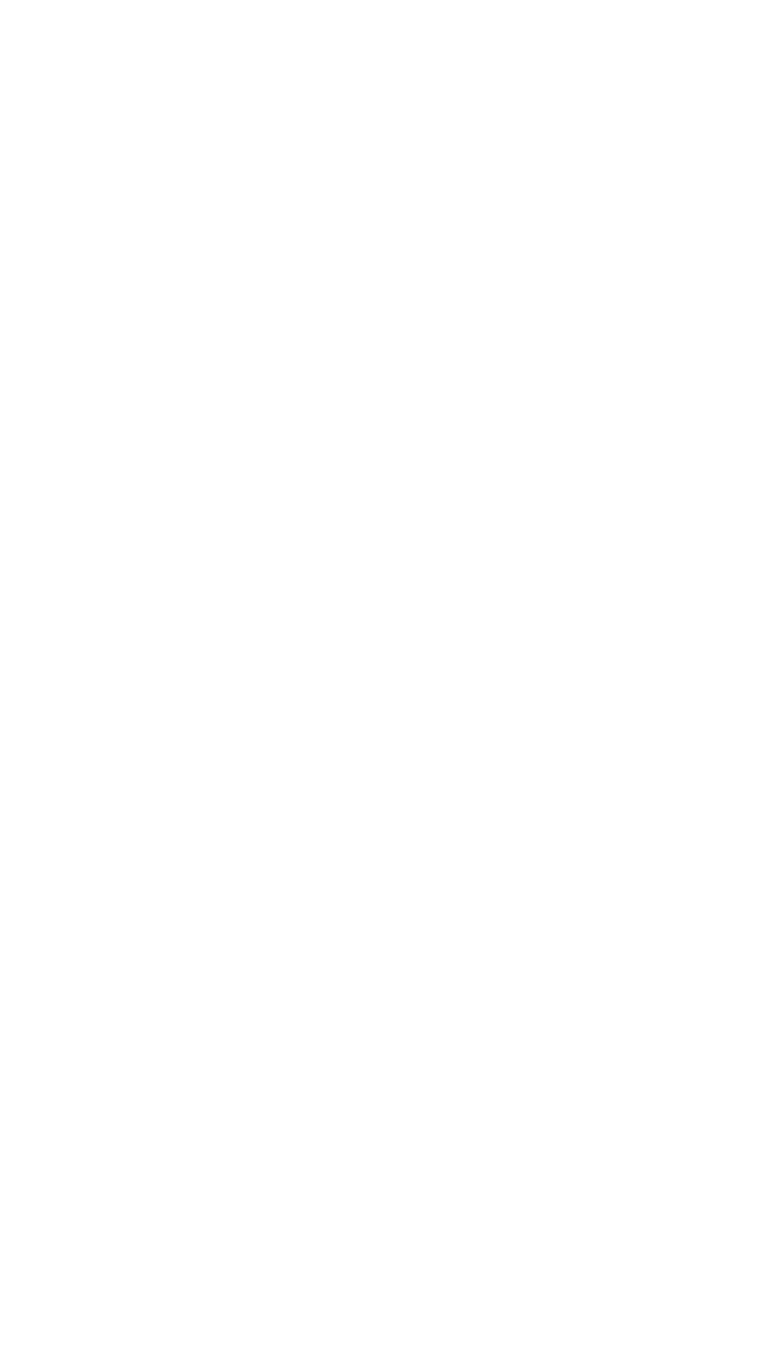
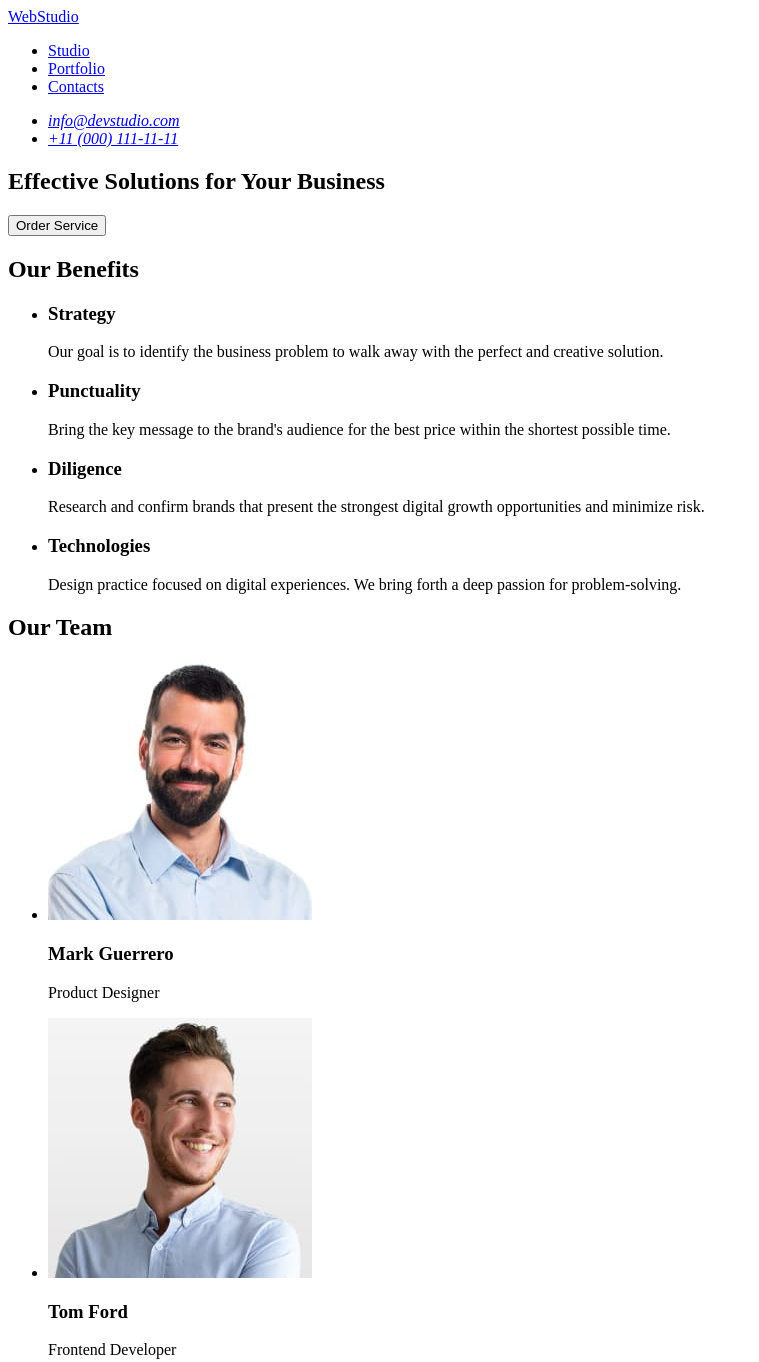
Before and after one commit to katerynakyryliuk2024/goit-markup-hw-01, a plain HTML site: page index.html in a window 1280 px wide. Shown: the top 1362 px of the page, without its empty margins (0-759 px from the left). Before the commit the page ends 800 px from the top, so only its background shows below. Drawn offline with Linux system fonts and the light colour scheme.

Commit message:
commit message

```diff
--- a/index.html
+++ b/index.html
@@ -3,7 +3,129 @@
   <head>
     <meta charset="UTF-8" />
     <meta name="viewport" content="width=device-width, initial-scale=1.0" />
-    <title>Document</title>
+    <title>webstudio</title>
   </head>
-  <body></body>
+  <body>
+    <header>
+      <nav>
+        <a href="./index.html">WebStudio</a>
+        <ul>
+          <li>
+            <a href="#Hero">Studio</a>
+          </li>
+          <li>
+            <a href="#Team">Portfolio</a>
+          </li>
+          <li>
+            <a href="#contacts">Contacts</a>
+          </li>
+        </ul>
+      </nav>
+      <address>
+        <ul>
+          <li>
+            <a href="mailto:info@devstudio.com">info@devstudio.com</a>
+          </li>
+          <li>
+            <a href="tel:+110001111111">+11 (000) 111-11-11</a>
+          </li>
+        </ul>
+      </address>
+    </header>
+    <main>
+      <!-- ====== HERO=====-->
+      <section id="Hero">
+        <h1>Effective Solutions for Your Business</h1>
+        <button type="button">Order Service</button>
+      </section>
+      <section>
+        <!-- ======Our Benefits=====-->
+        <h2>Our Benefits</h2>
+        <ul>
+          <li>
+            <h3>Strategy</h3>
+            <p>
+              Our goal is to identify the business problem to walk away with the
+              perfect and creative solution.
+            </p>
+          </li>
+          <li>
+            <h3>Punctuality</h3>
+            <p>
+              Bring the key message to the brand's audience for the best price
+              within the shortest possible time.
+            </p>
+          </li>
+          <li>
+            <h3>Diligence</h3>
+            <p>
+              Research and confirm brands that present the strongest digital
+              growth opportunities and minimize risk.
+            </p>
+          </li>
+          <li>
+            <h3>Technologies</h3>
+            <p>
+              Design practice focused on digital experiences. We bring forth a
+              deep passion for problem-solving.
+            </p>
+          </li>
+        </ul>
+      </section>
+      <section id="Team">
+        <!-- ======Portfolio=====-->
+        <h2>Our Team</h2>
+        <ul>
+          <li>
+            <img
+              src="./images/Portfolio/mark-guerrero.jpg"
+              alt="Mark Guerrero avatar"
+              width="264"
+              height="260"
+            />
+            <h3>Mark Guerrero</h3>
+            <p>Product Designer</p>
+          </li>
+          <li>
+            <img
+              src="./images/Portfolio/tom-ford.jpg"
+              alt="Tom Ford avatar"
+              width="264"
+              height="260"
+            />
+            <h3>Tom Ford</h3>
+            <p>Frontend Developer</p>
+          </li>
+          <li>
+            <img
+              src="./images/Portfolio/camila-garcia.jpg"
+              alt="Camila Garcia avatar"
+              width="264"
+              height="260"
+            />
+            <h3>Camila Garcia</h3>
+            <p>Marketing</p>
+          </li>
+          <li>
+            <img
+              src="./images/Portfolio/daniel-wilson.jpg"
+              alt="Daniel Wilson avatar"
+              width="264"
+              height="260"
+            />
+            <h3>Daniel Wilson</h3>
+            <p>UI Designer</p>
+          </li>
+        </ul>
+      </section>
+    </main>
+    <footer>
+      <h2 id="contacts">Contacts</h2>
+      <a href="./index.html">webstudio</a>
+      <p>
+        Increase the flow of customers and sales for your business with digital
+        marketing & growth solutions.
+      </p>
+    </footer>
+  </body>
 </html>
```
Also changed, not shown: images/Portfolio/camila-garcia.jpg (added), images/Portfolio/daniel-wilson.jpg (added), images/Portfolio/mark-guerrero.jpg (added), images/Portfolio/tom-ford.jpg (added).
